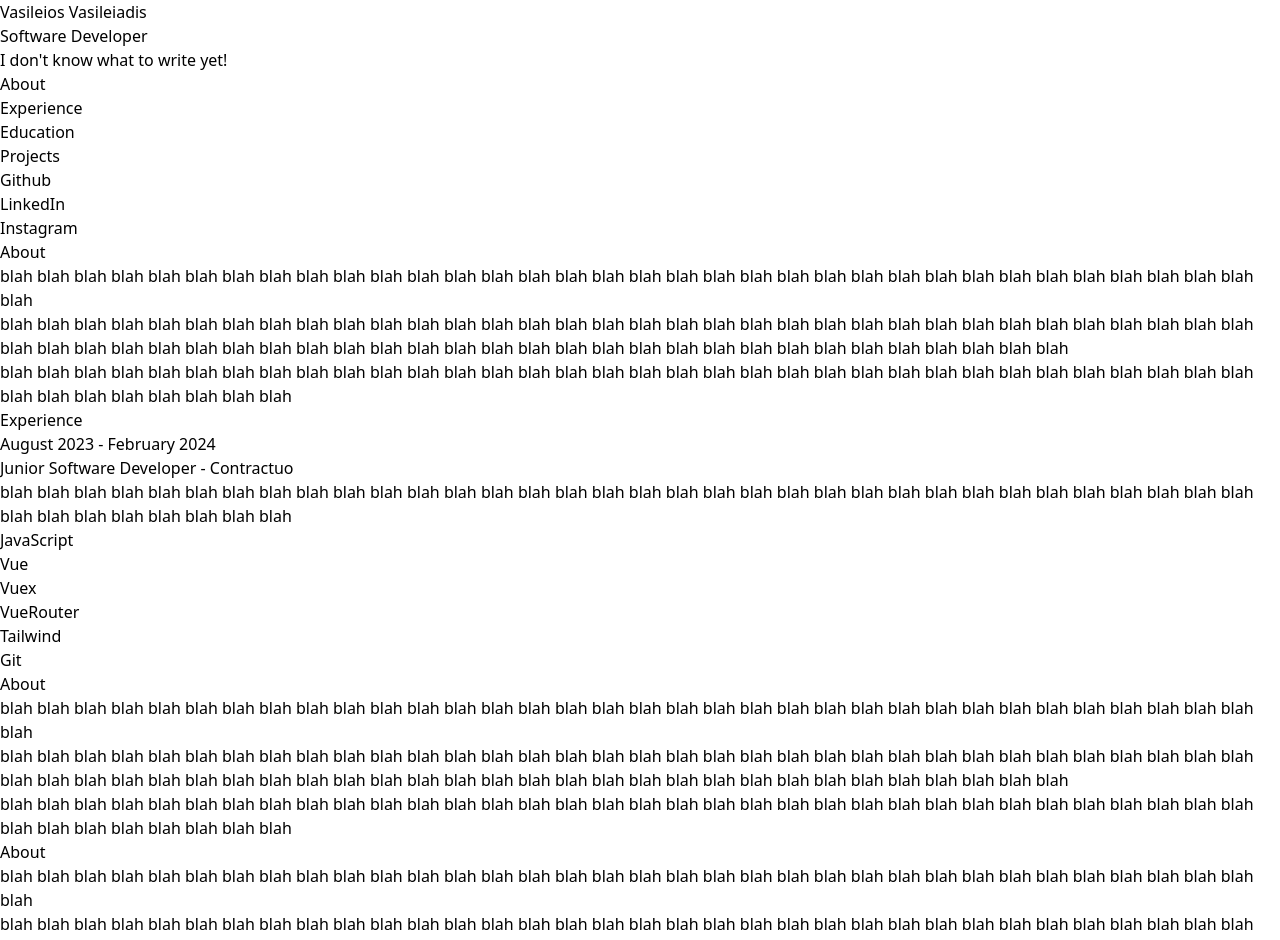
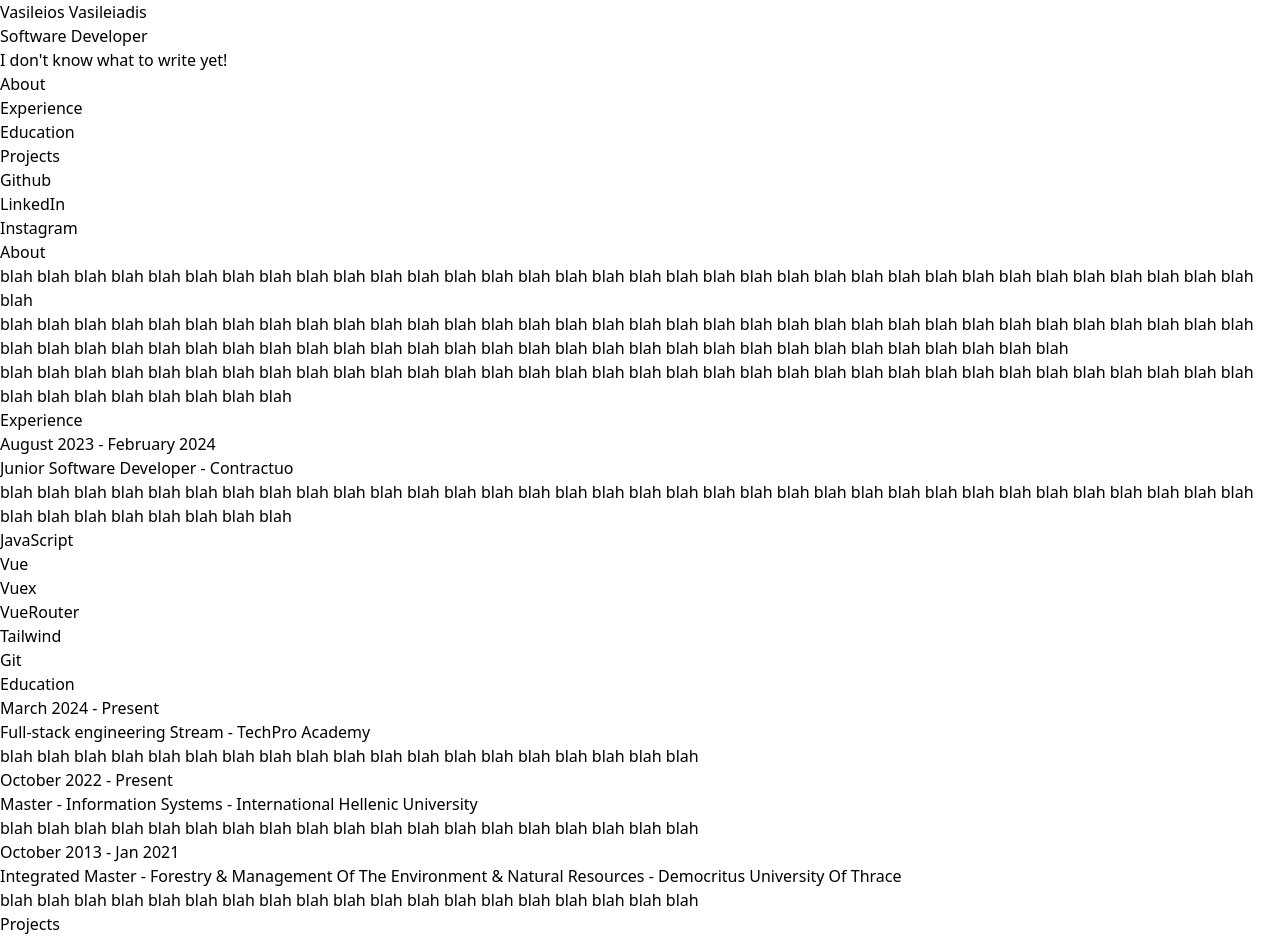
Before and after one commit to vvasileios/Portfolio, a Vue app: page / in a window 1280 px wide. Shown: the top 940 px of the page. Built offline with nearby package versions, Linux system fonts and the light colour scheme.

Commit message:
finish initial structure

```diff
--- a/src/components/MainPanel.vue
+++ b/src/components/MainPanel.vue
@@ -2,9 +2,9 @@
   <main class="pt-24 lg:w-1/2 lg:py-24">
     <content-section :id="aboutContent.id" :title="aboutContent.title">
       <template #content>
-        <p>{{ aboutContent.story }}</p>
-        <p>{{ aboutContent.text }}</p>
-        <p>{{ aboutContent.hobbies }}</p>
+        <p v-for="(text, index) in aboutContent.paragraphs" :key="index">
+          {{ text }}
+        </p>
       </template>
     </content-section>
 
@@ -14,7 +14,7 @@
     >
       <template #content>
         <Card
-          v-for="job in experienceContent.techJobs"
+          v-for="job in experienceContent.technicalExperience"
           :key="job.key"
           :dates="job.dates"
           :title="job.title"
@@ -26,19 +26,31 @@
       </template>
     </content-section>
 
-    <content-section :id="aboutContent.id" :title="aboutContent.title">
+    <content-section :id="educationContent.id" :title="educationContent.title">
       <template #content>
-        <p class="mt-5">{{ aboutContent.story }}</p>
-        <p class="mt-5">{{ aboutContent.text }}</p>
-        <p class="mt-5">{{ aboutContent.hobbies }}</p>
+        <Card
+          v-for="school in educationContent.schools"
+          :key="school.key"
+          :dates="school.dates"
+          :title="school.title"
+          :company="school.school"
+          :description="school.description"
+          :link="school.link"
+        />
       </template>
     </content-section>
 
-    <content-section :id="aboutContent.id" :title="aboutContent.title">
+    <content-section :id="projectsContent.id" :title="projectsContent.title">
       <template #content>
-        <p class="mt-5">{{ aboutContent.story }}</p>
-        <p class="mt-5">{{ aboutContent.text }}</p>
-        <p class="mt-5">{{ aboutContent.hobbies }}</p>
+        <Card
+          v-for="project in projectsContent.projects"
+          :key="project.key"
+          :icon="project.icon"
+          :title="project.title"
+          :description="project.description"
+          :link="project.link"
+          :list="project.techStack"
+        />
       </template>
     </content-section>
   </main>
@@ -47,7 +59,12 @@
 <script>
 import ContentSection from "./shared/ContentSection.vue";
 import Card from "./shared/Card.vue";
-import { aboutContent, experienceContent } from "@/content/texts.js";
+import {
+  aboutContent,
+  experienceContent,
+  educationContent,
+  projectsContent,
+} from "@/content/texts.js";
 
 export default {
   name: "MainPanel",
@@ -61,6 +78,8 @@ export default {
     return {
       aboutContent,
       experienceContent,
+      educationContent,
+      projectsContent,
     };
   },
 };
--- a/src/content/texts.js
+++ b/src/content/texts.js
@@ -7,17 +7,17 @@ export const headerContent = {
 export const aboutContent = {
   id: "about",
   title: "About",
-  story:
+  paragraphs: [
     "blah blah blah blah blah blah blah blah blah blah blah blah blah blah blah blah blah blah blah blah blah blah blah blah blah blah blah blah blah blah blah blah blah blah blah",
-  text: "blah blah blah blah blah blah blah blah blah blah blah blah blah blah blah blah blah blah blah blah blah blah blah blah blah blah blah blah blah blah blah blah blah blah blah blah blah blah blah blah blah blah blah blah blah blah blah blah blah blah blah blah blah blah blah blah blah blah blah blah blah blah blah",
-  hobbies:
+    "blah blah blah blah blah blah blah blah blah blah blah blah blah blah blah blah blah blah blah blah blah blah blah blah blah blah blah blah blah blah blah blah blah blah blah blah blah blah blah blah blah blah blah blah blah blah blah blah blah blah blah blah blah blah blah blah blah blah blah blah blah blah blah",
     "blah blah blah blah blah blah blah blah blah blah blah blah blah blah blah blah blah blah blah blah blah blah blah blah blah blah blah blah blah blah blah blah blah blah blah blah blah blah blah blah blah blah",
+  ],
 };
 
 export const experienceContent = {
   id: "experience",
   title: "Experience",
-  techJobs: [
+  technicalExperience: [
     {
       key: "1",
       dates: "August 2023 - February 2024",
@@ -29,35 +29,6 @@ export const experienceContent = {
       techStack: ["JavaScript", "Vue", "Vuex", "VueRouter", "Tailwind", "Git"],
     },
   ],
-  otherExp: [
-    {
-      key: "1",
-      dates: "August 2021 - Present",
-      title: "Quality Control Specialist",
-      company: "Elbak Inc.",
-      link: "https://contractuo.com/",
-      description: "Leading a team...",
-      softSkills: ["Communication", "Problem-Solving", "Planning"],
-    },
-    {
-      key: "2",
-      dates: "June 2019 - July 2021",
-      title: "Retails Sales Manager",
-      company: "Creative Solutions",
-      link: "https://contractuo.com/",
-      description: "Developed and maintained web apps...",
-      softSkills: ["JavaScript", "React", "Redux"],
-    },
-    {
-      key: "2",
-      dates: "June 2019 - July 2021",
-      title: "Retails Sales Manager",
-      company: "Creative Solutions",
-      link: "https://contractuo.com/",
-      description: "Developed and maintained web apps...",
-      softSkills: ["JavaScript", "React", "Redux"],
-    },
-  ],
 };
 
 export const educationContent = {
@@ -66,27 +37,31 @@ export const educationContent = {
   schools: [
     {
       key: "1",
-      dates: "Octomber 2013 - July 2021",
-      title: "",
-      school: "",
-      link: "https://contractuo.com/",
-      description: "",
+      dates: "March 2024 - Present",
+      title: "Full-stack engineering Stream",
+      school: "TechPro Academy",
+      link: "https://www.techproacademy.gr/",
+      description:
+        "blah blah blah blah blah blah blah blah blah blah blah blah blah blah blah blah blah blah blah",
     },
     {
       key: "2",
-      dates: "Octomber 2013 - July 2021",
-      title: "",
-      school: "",
-      link: "https://contractuo.com/",
-      description: "",
+      dates: "October 2022 - Present",
+      title: "Master - Information Systems",
+      school: "International Hellenic University",
+      link: "https://mais.ihu.gr/",
+      description:
+        "blah blah blah blah blah blah blah blah blah blah blah blah blah blah blah blah blah blah blah",
     },
     {
       key: "3",
-      dates: "Octomber 2013 - July 2021",
-      title: "",
-      school: "",
-      link: "https://contractuo.com/",
-      description: "",
+      dates: "October 2013 - Jan 2021",
+      title:
+        "Integrated Master - Forestry & Management Of The Environment & Natural Resources",
+      school: "Democritus University Of Thrace",
+      link: "https://fmenr.duth.gr/",
+      description:
+        "blah blah blah blah blah blah blah blah blah blah blah blah blah blah blah blah blah blah blah",
     },
   ],
 };
@@ -98,10 +73,11 @@ export const projectsContent = {
     {
       key: "1",
       icon: "",
-      title: "",
+      title: "Facial Recognition",
       link: "https://contractuo.com/",
-      description: "",
-      techStack: [""],
+      description:
+        "blah blah blah blah blah blah blah blah blah blah blah blah blah blah blah blah blah ",
+      techStack: ["JavaScript", "React", "Redux"],
     },
   ],
 };
```
